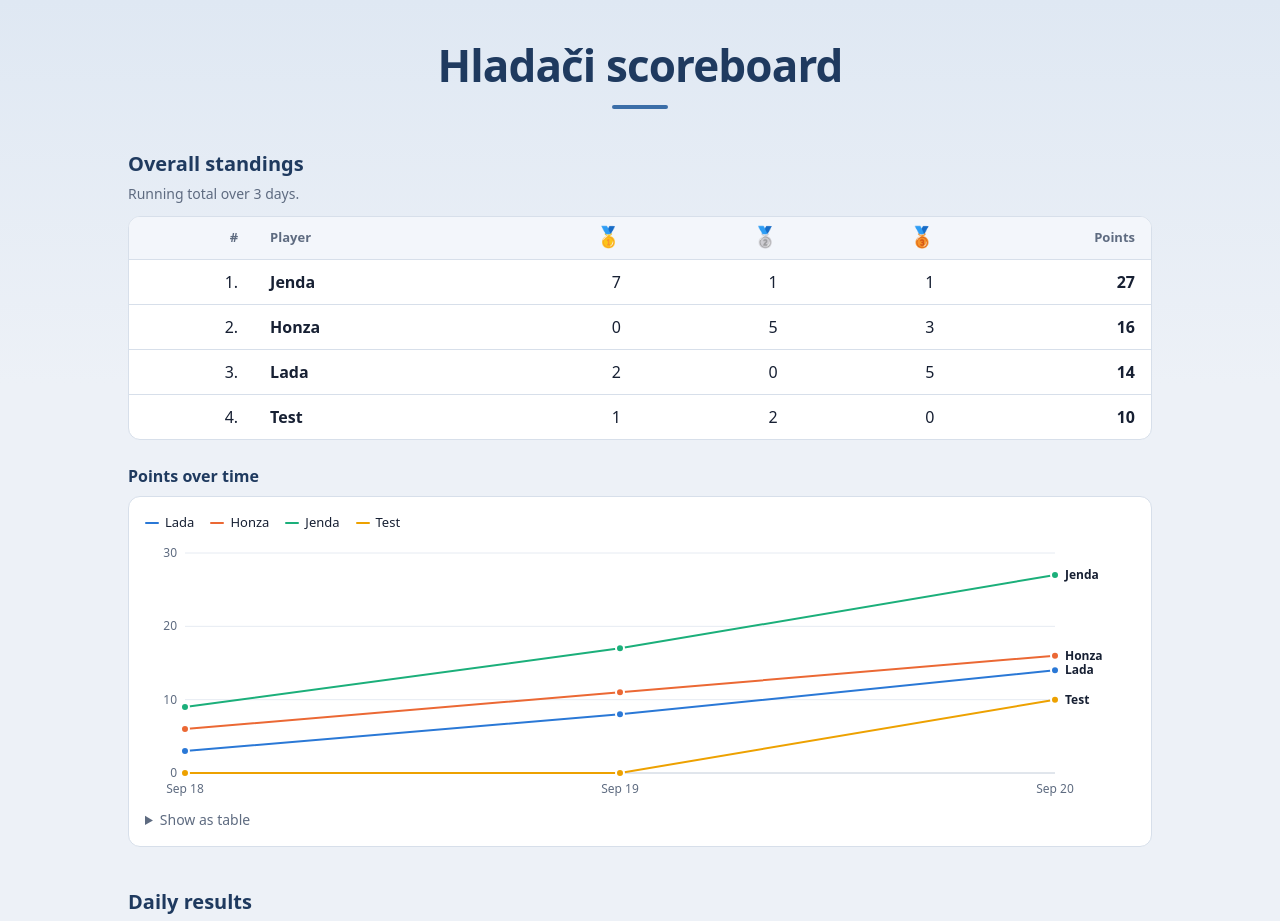
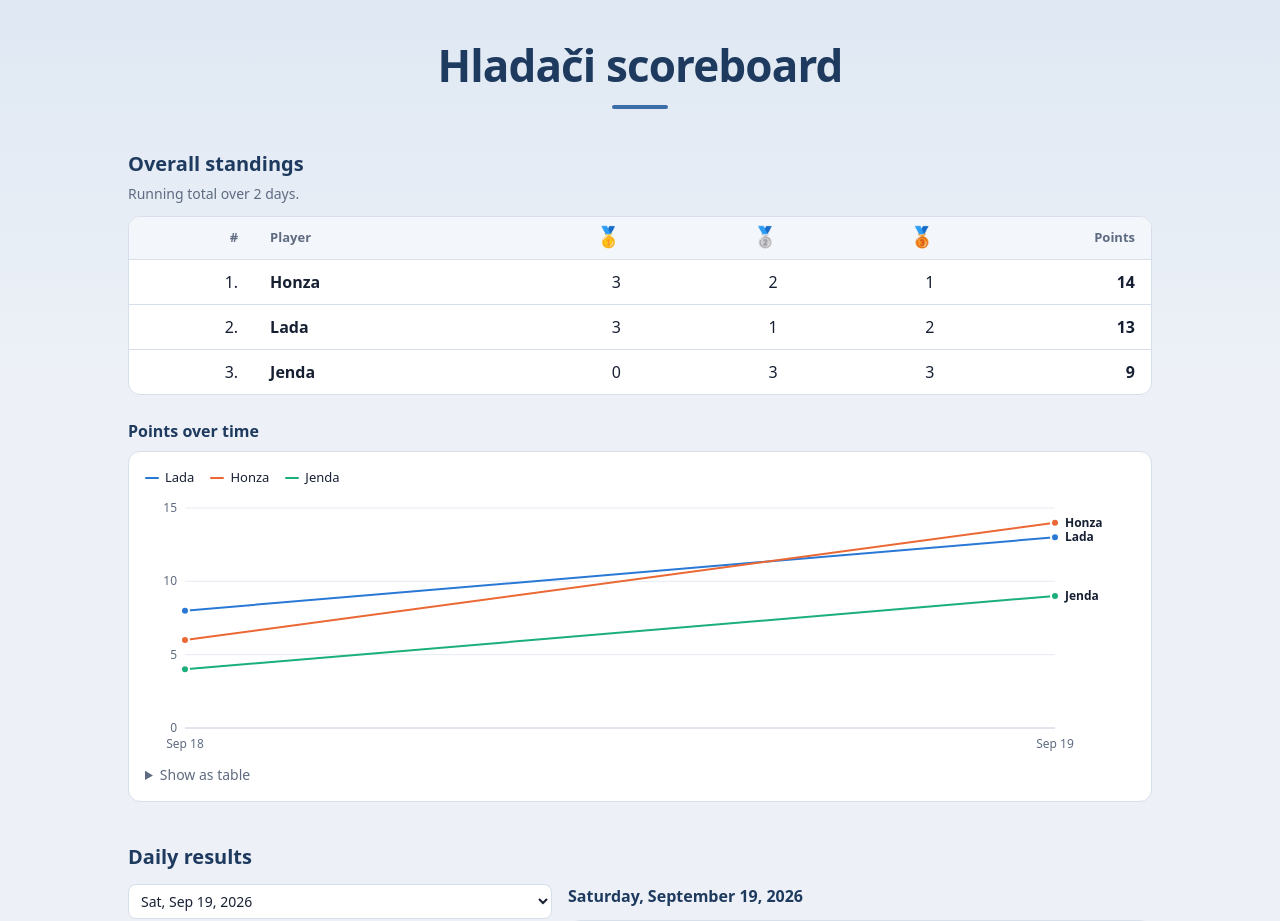
Before and after one commit to miklilad/kappa-hladaci-scoreboard, a React (Vite) app: page / in a window 1280 px wide. Shown: the top 921 px of the page. Built offline with nearby package versions, Linux system fonts and the light colour scheme.

Commit message:
Add real scores

```diff
--- a/src/scores.ts
+++ b/src/scores.ts
@@ -23,22 +23,15 @@ export const scores: Session[] = [
   {
     date: "2026-09-18",
     players: ["Lada", "Honza", "Jenda"],
-    sreality: [1564, 2246, 38484],
-    bazos: [1111, 2222, 3333],
-    geoguessr: [1564, 2246, 38484],
+    sreality: [2659, 2123, 1685],
+    bazos: [1318, 962, 1088],
+    geoguessr: [12935, 17893, 10164],
   },
   {
     date: "2026-09-19",
     players: ["Lada", "Honza", "Jenda"],
-    sreality: [1564, 2246, 38484],
-    bazos: [4444, 2222, 3333],
-    geoguessr: [1564, 2246, 38484],
-  },
-  {
-    date: "2026-09-20",
-    players: ["Lada", "Honza", "Jenda", "Test"],
-    sreality: [1564, 2246, 38484, 4444],
-    bazos: [4444, 2222, 3333, 4444],
-    geoguessr: [1564, 2246, 38484, 4444],
+    sreality: [3511, 3139, 1767],
+    bazos: [2456, 3059, 2987],
+    geoguessr: [17304, 18046, 17921],
   },
 ];
```
